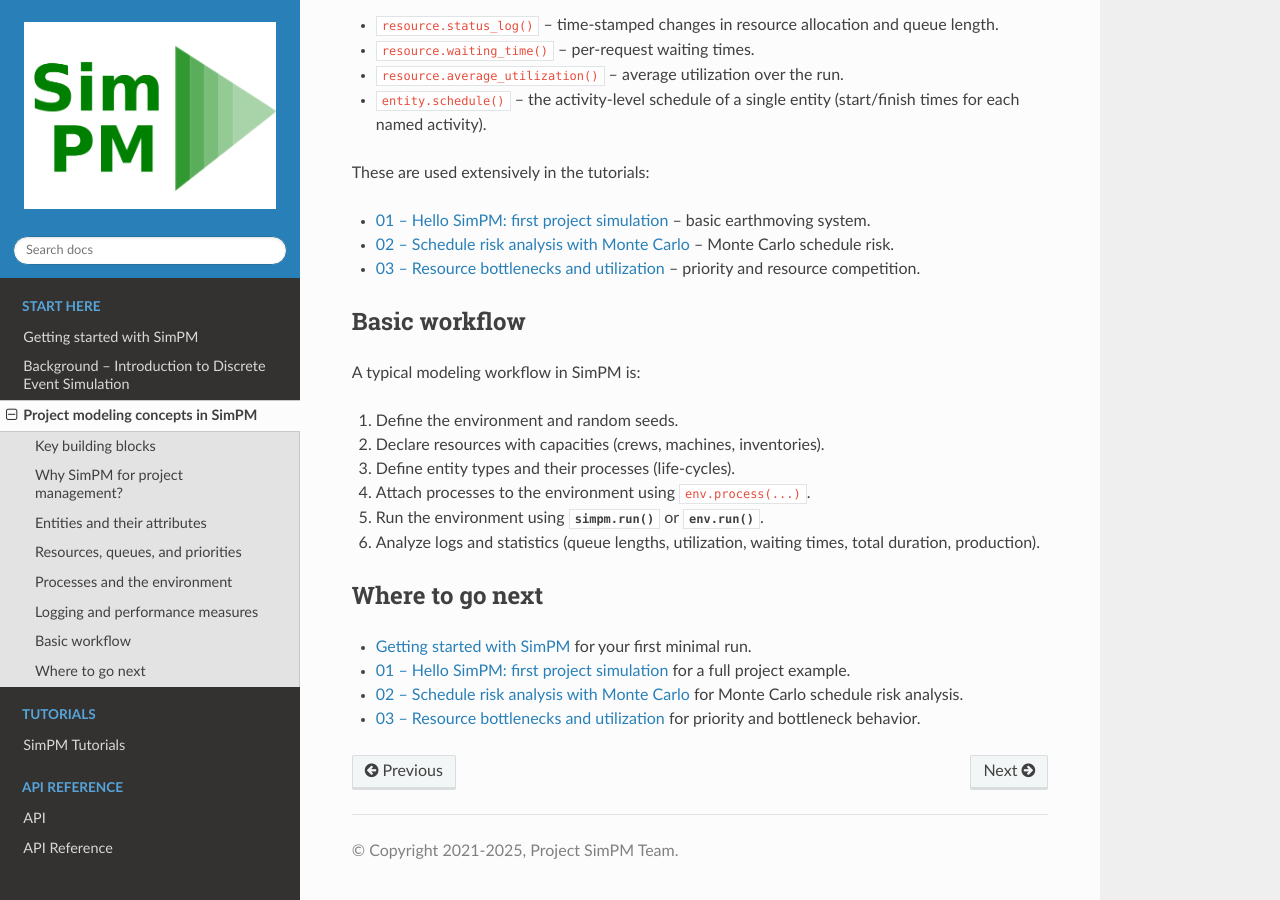
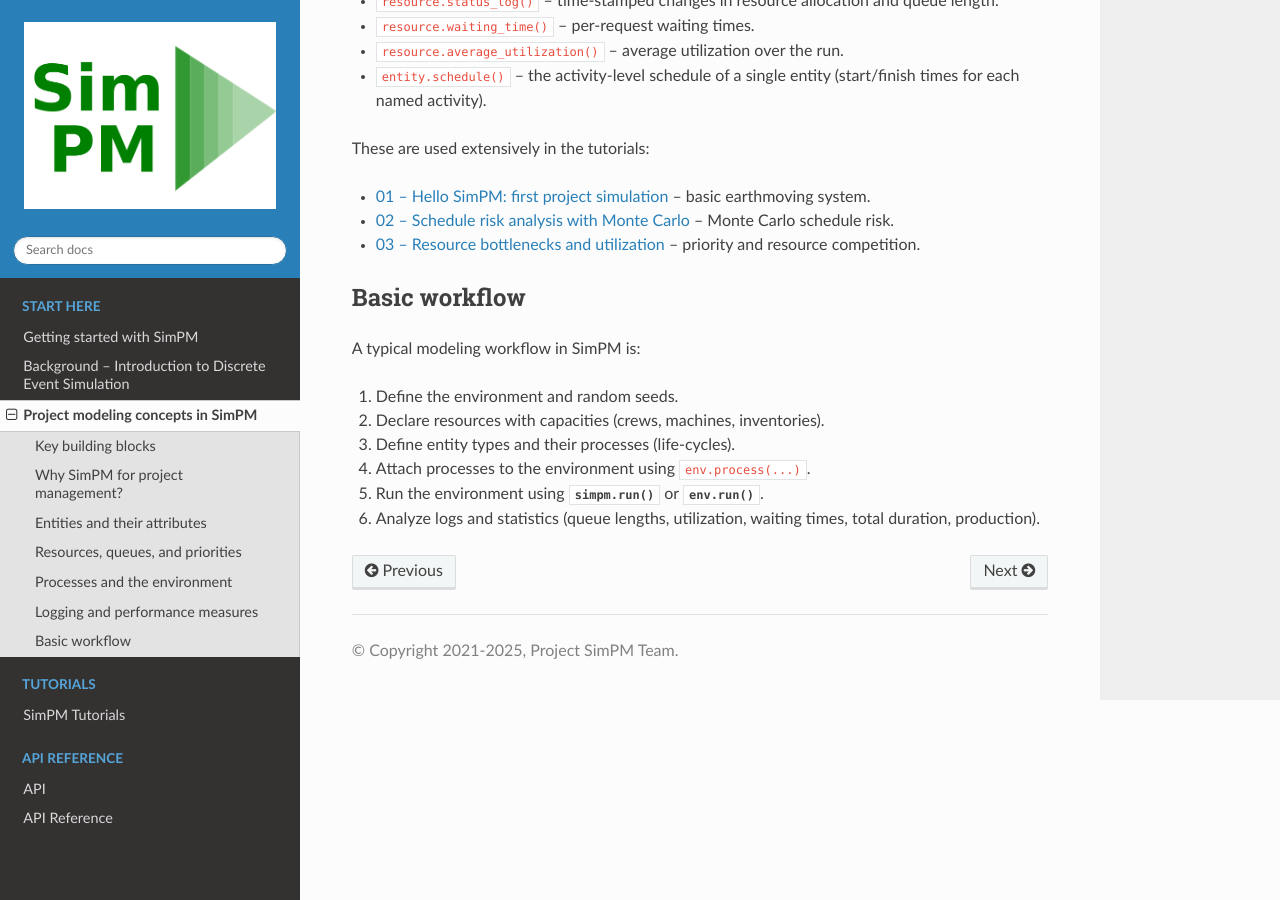
Before and after one commit to Project-SimPM/SimPM, a Sphinx documentation site: the page built from docs/source/concepts/project-modeling.rst, in a window 1280 px wide and 900 px high, scrolled down 4338 px. Built offline with Sphinx 7.4.7 and the Read the Docs theme 3.1.0, drawn with Linux system fonts in a browser that asks for light colours.

Commit message:
Update project-modeling.rst

```diff
--- a/docs/source/concepts/project-modeling.rst
+++ b/docs/source/concepts/project-modeling.rst
@@ -238,13 +238,3 @@ A typical modeling workflow in SimPM is:
 5. Run the environment using :func:`simpm.run` or :meth:`env.run`.
 6. Analyze logs and statistics (queue lengths, utilization, waiting
    times, total duration, production).
-
-Where to go next
-----------------
-
-* :doc:`../getting-started` for your first minimal run.
-* :doc:`../tutorials/hello-simpm` for a full project example.
-* :doc:`../tutorials/schedule-risk` for Monte Carlo schedule risk
-  analysis.
-* :doc:`../tutorials/resource-bottlenecks` for priority and bottleneck
-  behavior.
```
